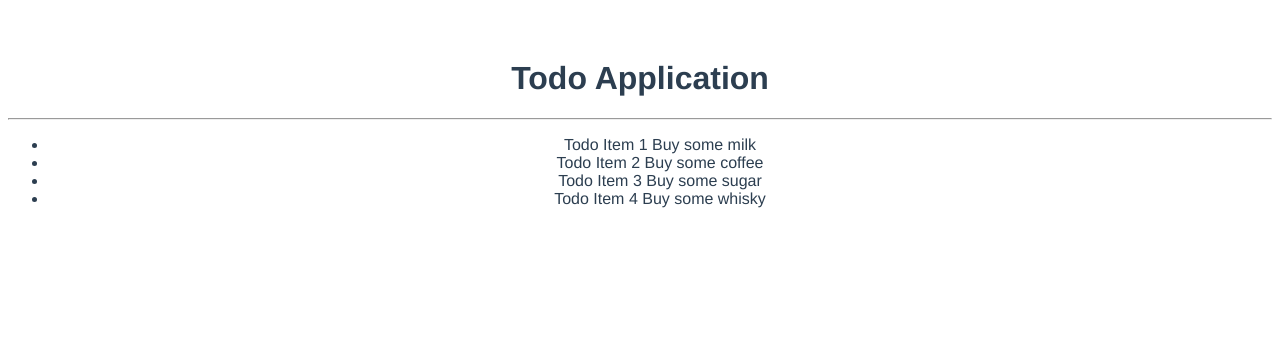
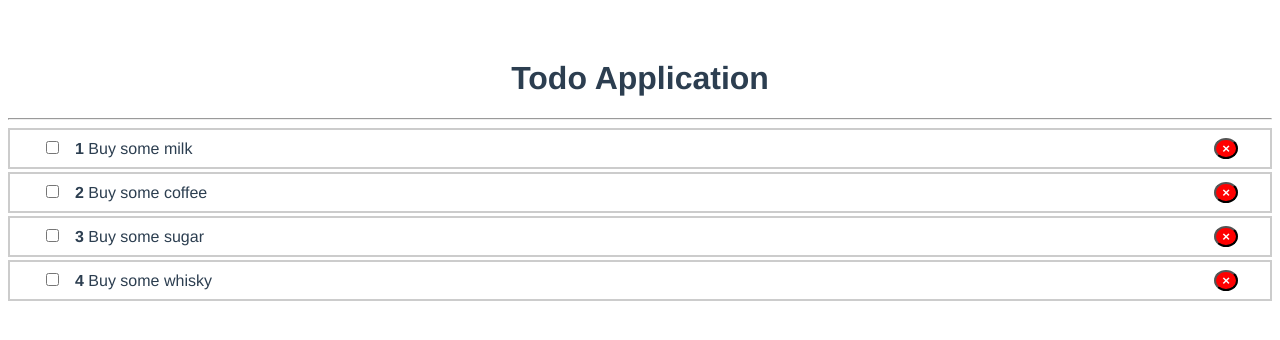
Before and after one commit to naglec13/vue-crash-course, a Vue app: page / in a window 1280 px wide. Shown: the top 340 px of the page. Built offline with nearby package versions, Linux system fonts and the light colour scheme.

Commit message:
added scoped styles to TodoList and TodoItem modules

```diff
--- a/src/components/TodoItem.vue
+++ b/src/components/TodoItem.vue
@@ -1,13 +1,17 @@
 <template>
   <li>
-    Todo Item {{todo.id}}
-    {{todo.title}}
+    <span>
+      <input type="checkbox">
+      <strong>{{ todo.id }}</strong>
+      {{ todo.title }}
+    </span>
+    <button class="rm">&times;</button>
   </li>
 </template>
 
 <script>
-export default{
-  props:{
+export default {
+  props: {
     todo: {
       type: Object,
       required: true
@@ -15,3 +19,27 @@
   }
 }
 </script>
+
+<style scoped>
+ li{
+   border: 2px solid #ccc ;
+   display: flex;
+   justify-content: space-between;
+   padding:.5rem 2rem;
+   margin-bottom: 3px;
+ }
+ input{
+   margin-right: 1rem;
+ }
+ .rm{
+   background: red;
+   color: white;
+   border-radius: 50%;
+   font-weight: bold;
+ }
+
+ .done{
+   text-decoration: line-through;
+ }
+
+</style>
--- a/src/components/TodoList.vue
+++ b/src/components/TodoList.vue
@@ -18,3 +18,11 @@
   }
 }
 </script>
+
+<style scoped>
+ ul{
+   list-style: none;
+   margin: 0;
+   padding: 0;
+ }
+</style>
```
